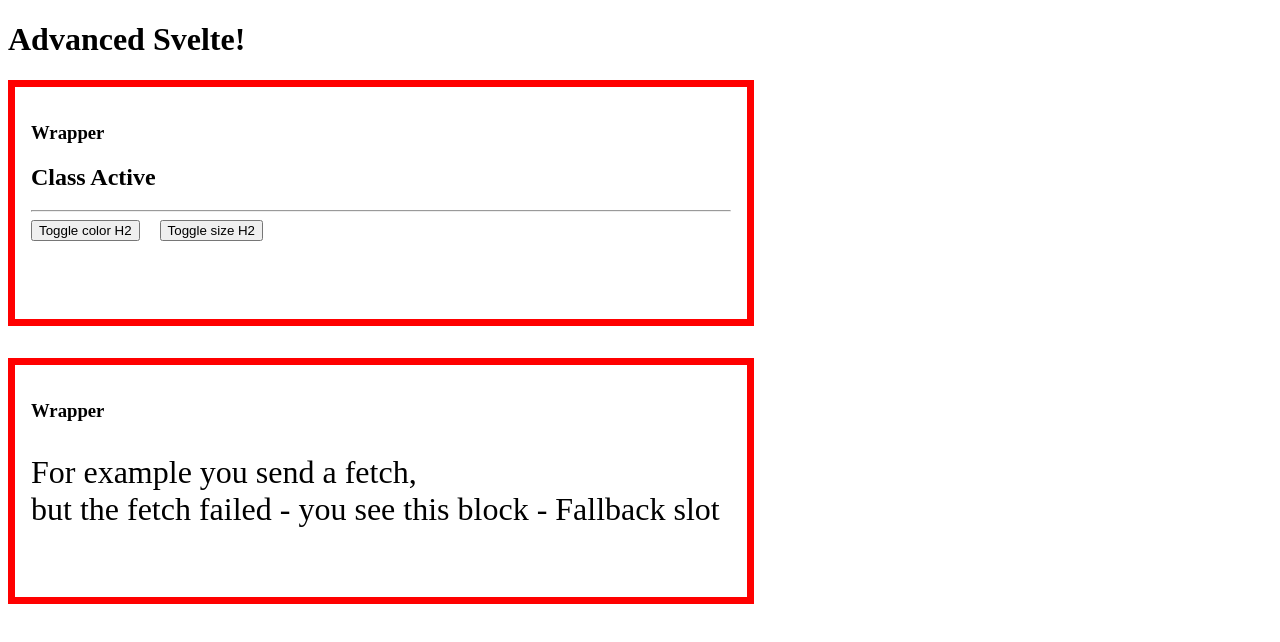
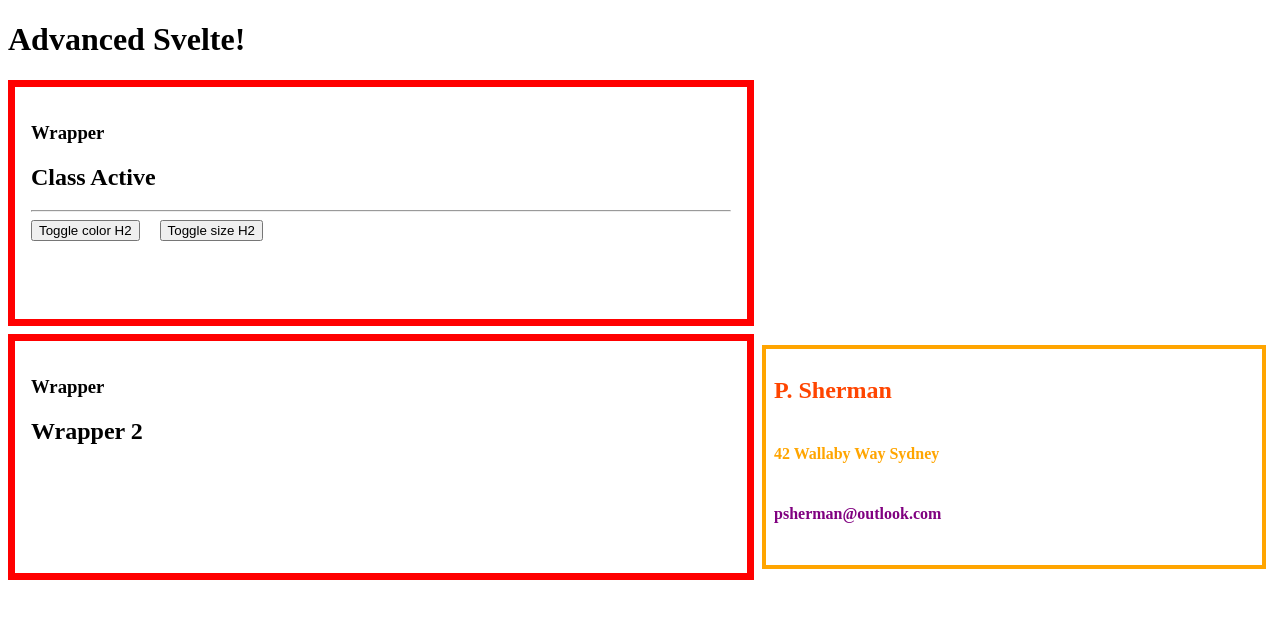
Before and after one commit to Waldemar-00/SVELTE-advanced-, a SvelteKit app: page / in a window 1280 px wide. Shown: the top 642 px of the page. Built offline with nearby package versions, Linux system fonts and the light colour scheme.

Commit message:
Named slots.

```diff
--- /dev/null
+++ b/src/components/AddresTemplate.svelte
@@ -0,0 +1,23 @@
+<article>
+	<h2>
+		<slot name="name">Unknown name</slot>
+	</h2>
+	<h4>
+		<slot name="addres">Unknown address</slot>
+	</h4>
+	<h4>
+		<slot name="email">Unknown email</slot>
+	</h4>
+</article>
+
+<style>
+	article {
+		align-self: center;
+		display: flex;
+		flex-direction: column;
+		width: 60vmin;
+		min-height: 200px;
+		border: 0.5vmin solid orange;
+		padding: 0.5rem;
+	}
+</style>
--- a/src/components/Wrapper.svelte
+++ b/src/components/Wrapper.svelte
@@ -13,7 +13,6 @@
 		width: 700px;
 		min-height: 200px;
 		padding: 1rem;
-		margin-bottom: 2rem;
 	}
 	p {
 		font-size: 2rem;
--- a/src/components/activeCSS/ActiveCSS.svelte
+++ b/src/components/activeCSS/ActiveCSS.svelte
@@ -1,5 +1,6 @@
 <script>
 	import Wrapper from '../../components/Wrapper.svelte';
+	import AddresTemplate from '../../components/AddresTemplate.svelte';
 	let active = false;
 	let big = false;
 	function toggleActiveHandler() {
@@ -10,15 +11,39 @@
 	}
 </script>
 
+<div class="block">
 	<Wrapper>
 		<h2 class:active class:big>Class Active</h2>
 		<hr />
 		<button on:click={toggleActiveHandler}>Toggle color H2</button>
 		<button on:click={toggleBigHandler}>Toggle size H2</button>
 	</Wrapper>
-<Wrapper></Wrapper>
+	<Wrapper>
+		<h2>Wrapper 2</h2>
+	</Wrapper>
+	<AddresTemplate>
+		<span class="name" slot="name">P. Sherman</span>
+		<span class="addres" slot="addres">42 Wallaby Way Sydney</span>
+		<span class="email" slot="email">psherman@outlook.com</span>
+	</AddresTemplate>
+</div>
 
 <style>
+	.block {
+		display: flex;
+		flex-direction: row;
+		flex-wrap: wrap;
+		gap: 0.5rem;
+	}
+	.name {
+		color: rgb(255, 69, 0);
+	}
+	.addres {
+		color: orange;
+	}
+	.email {
+		color: purple;
+	}
 	button {
 		margin-right: 1rem;
 	}
```
Lines whose indentation alone changed are shown as unchanged.
